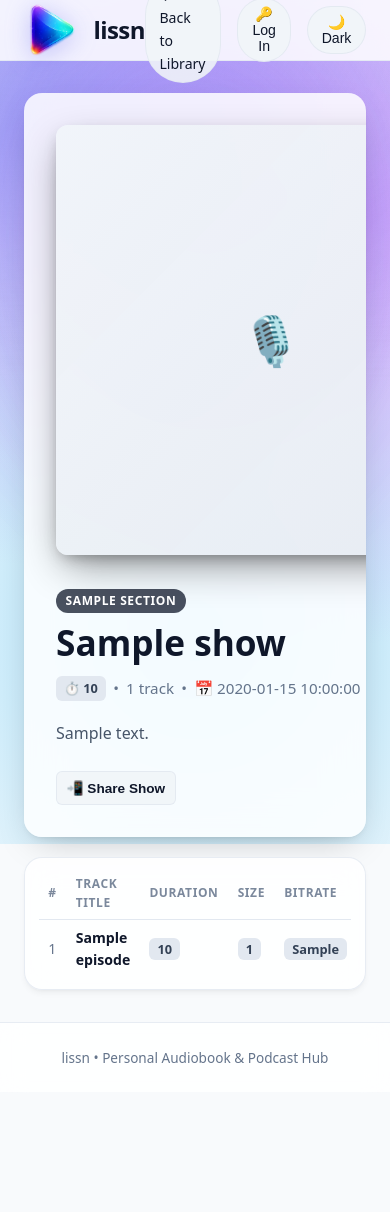
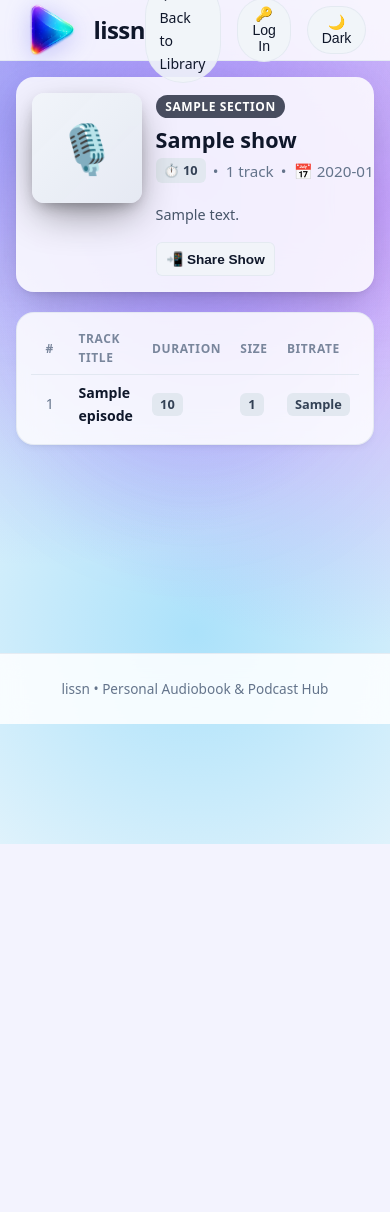
Before and after one commit to jakobbg/lissn, a FastAPI app: template src/lissn/templates/show.html in a window 390 px wide. After the commit the page ends 844 px from the top, so only its background shows below. Run offline with FastAPI, Linux system fonts and the light colour scheme; the template is opened without the code that fills it: most values are stand-ins (such as "Sample title", 1, 10 or a date in 2020); some libraries are stand-ins or nearby versions.

Commit message:
📱 Mobile View Optimization, Cover Click-to-Zoom & iPhone 17 Pro Safe Area Support
- What changes were made:
  1. Show Header Mobile Layout: Transformed massive 100% full-width stacked cover images into a compact side-by-side header grid (140px cover on tablets/mobile, 110px cover on iPhone 17 Pro portrait).
  2. Front Page Library Grid: Converted single-column mobile card stack to a 2-column grid (minmax(140px, 1fr)) for efficient mobile browsing.
  3. Cover Click-to-Zoom Lightbox: Added card zoom buttons on front page cards and detail page zoom hints to open full-resolution cover lightboxes.
  4. iOS Safe Area & Viewport: Added viewport-fit=cover meta tags and env(safe-area-inset-bottom) padding for iPhone 17 Pro home indicator bars.
  5. Audio Player Mobile Compactness: Compacted sticky bottom player vertical padding on mobile screens.

- Why the changes were made:
  Mobile screens (such as iPhone 17 Pro) were dominated by giant 360px+ cover images, forcing users to endlessly scroll before reaching show info, action buttons, or episode lists.

- Technical Rationale:
  - Responsive media queries keep desktop multi-column view (min-width: 769px) untouched with full 280px cover size.
  - Event propagation handling in app.js prevents card link navigation when clicking card zoom buttons.
  - Body overflow locking prevents background scrolling while cover lightbox is open.

```diff
--- a/src/lissn/static/app.js
+++ b/src/lissn/static/app.js
@@ -1504,6 +1504,7 @@ function initCoverModal() {
     const zoomBtn = e.target.closest('.js-zoom-cover');
     if (zoomBtn) {
       e.preventDefault();
+      e.stopPropagation();
       const modal = document.getElementById('cover-modal');
       if (modal && !modal.hasAttribute('hidden')) {
         closeCoverModal();
@@ -1535,15 +1536,17 @@ function openCoverModal(src, title) {
 
   modal.removeAttribute('hidden');
   modal.setAttribute('aria-hidden', 'false');
+  document.body.style.overflow = 'hidden';
 }
 
 function closeCoverModal() {
   const modal = document.getElementById('cover-modal');
-  const img = document.getElementById('cover-modal-image');
   if (modal) {
     modal.setAttribute('hidden', '');
     modal.setAttribute('aria-hidden', 'true');
-  }
+    document.body.style.overflow = '';
+  }
+}
   if (img) {
     img.src = '';
   }
--- a/src/lissn/static/style.css
+++ b/src/lissn/static/style.css
@@ -709,6 +738,11 @@ a:focus-visible, button:focus-visible, input:focus-visible {
   }
 }
 
+.detail-cover-container {
+  position: relative;
+  width: 100%;
+}
+
 button.detail-cover-link {
   background: transparent;
   border: none;
@@ -1358,6 +1418,39 @@ tr.track-row.active-track {
 
 /* Responsive adjustments for mobile viewports */
 @media (max-width: 768px) {
+  .main-content {
+    padding: 1rem 1rem calc(6.5rem + env(safe-area-inset-bottom, 0px));
+  }
+
+  .show-detail-header {
+    grid-template-columns: 140px 1fr;
+    gap: 1.25rem;
+    padding: 1.25rem;
+  }
+
+  .detail-cover-container {
+    width: 140px;
+  }
+
+  .detail-cover {
+    width: 140px;
+    height: 140px;
+  }
+
+  .shows-grid {
+    grid-template-columns: repeat(auto-fill, minmax(140px, 1fr));
+    gap: 0.85rem;
+    margin-bottom: 2rem;
+  }
+
+  .show-card .card-body {
+    padding: 0.75rem;
+  }
+
+  .show-card .show-title-link {
+    font-size: 0.95rem;
+  }
+
   .bottom-player-container {
     flex-wrap: wrap;
     padding: 0.5rem 0.85rem;
@@ -1384,7 +1477,41 @@ tr.track-row.active-track {
   }
 
   .site-footer {
-    margin-bottom: 120px;
+    margin-bottom: calc(120px + env(safe-area-inset-bottom, 0px));
+  }
+}
+
+@media (max-width: 480px) {
+  .show-detail-header {
+    grid-template-columns: 110px 1fr;
+    gap: 0.85rem;
+    padding: 1rem;
+  }
+
+  .detail-cover-container {
+    width: 110px;
+  }
+
+  .detail-cover {
+    width: 110px;
+    height: 110px;
+  }
+
+  .detail-title {
+    font-size: 1.35rem;
+    margin-bottom: 0.35rem;
+  }
+
+  .detail-description {
+    font-size: 0.9rem;
+    margin-bottom: 1rem;
+  }
+
+  .cover-zoom-hint {
+    font-size: 0.65rem;
+    padding: 0.15rem 0.4rem;
+    bottom: 0.35rem;
+    right: 0.35rem;
   }
 }
 
--- a/src/lissn/templates/index.html
+++ b/src/lissn/templates/index.html
@@ -2,7 +2,7 @@
 <html lang="en">
 <head>
   <meta charset="UTF-8">
-  <meta name="viewport" content="width=device-width, initial-scale=1.0">
+  <meta name="viewport" content="width=device-width, initial-scale=1.0, viewport-fit=cover">
   <title>lissn - Audio Books & Podcasts</title>
   <meta name="description" content="Personal audio library for indexed Audio Books and Podcasts with RSS podcast feed support.">
 
@@ -85,6 +85,7 @@
               <a href="/show/{{ show.show_id }}" class="cover-wrapper" aria-label="View {{ show.title }}">
                 {% if show.cover_path %}
                   <img src="/covers/{{ show.show_id }}" alt="Cover for {{ show.title }}" class="cover-image" loading="lazy">
+                  <button type="button" class="card-zoom-btn js-zoom-cover" data-cover-url="/covers/{{ show.show_id }}" data-show-title="{{ show.title }}" aria-label="Zoom cover image for {{ show.title }}" title="Zoom cover image">🔍</button>
                 {% else %}
                   <div class="placeholder-cover">
                     <span>📚</span>
@@ -126,6 +127,7 @@
               <a href="/show/{{ show.show_id }}" class="cover-wrapper" aria-label="View {{ show.title }}">
                 {% if show.cover_path %}
                   <img src="/covers/{{ show.show_id }}" alt="Cover for {{ show.title }}" class="cover-image" loading="lazy">
+                  <button type="button" class="card-zoom-btn js-zoom-cover" data-cover-url="/covers/{{ show.show_id }}" data-show-title="{{ show.title }}" aria-label="Zoom cover image for {{ show.title }}" title="Zoom cover image">🔍</button>
                 {% else %}
                   <div class="placeholder-cover">
                     <span>🎙️</span>
--- a/src/lissn/templates/show.html
+++ b/src/lissn/templates/show.html
@@ -2,7 +2,7 @@
 <html lang="en">
 <head>
   <meta charset="UTF-8">
-  <meta name="viewport" content="width=device-width, initial-scale=1.0">
+  <meta name="viewport" content="width=device-width, initial-scale=1.0, viewport-fit=cover">
   <title>{{ show.title }} - lissn</title>
   <meta name="description" content="Listen to {{ show.title }}. Total duration: {{ show.formatted_duration }}.">
 
@@ -63,10 +63,11 @@
   <main class="main-content">
     <!-- Show Detail Banner Header -->
     <header class="show-detail-header">
-      <div>
+      <div class="detail-cover-container">
         {% if show.cover_path %}
           <button type="button" class="detail-cover-link js-zoom-cover" data-cover-url="/covers/{{ show.show_id }}" data-show-title="{{ show.title }}" aria-label="Zoom cover image for {{ show.title }}" title="Click to zoom cover image">
             <img src="/covers/{{ show.show_id }}" alt="Cover for {{ show.title }}" class="detail-cover">
+            <span class="cover-zoom-hint" aria-hidden="true">🔍 Zoom</span>
           </button>
         {% else %}
           <div class="placeholder-cover detail-cover">
```
Also changed, not shown: other parts of src/lissn/static/style.css (+58 -3 lines).
